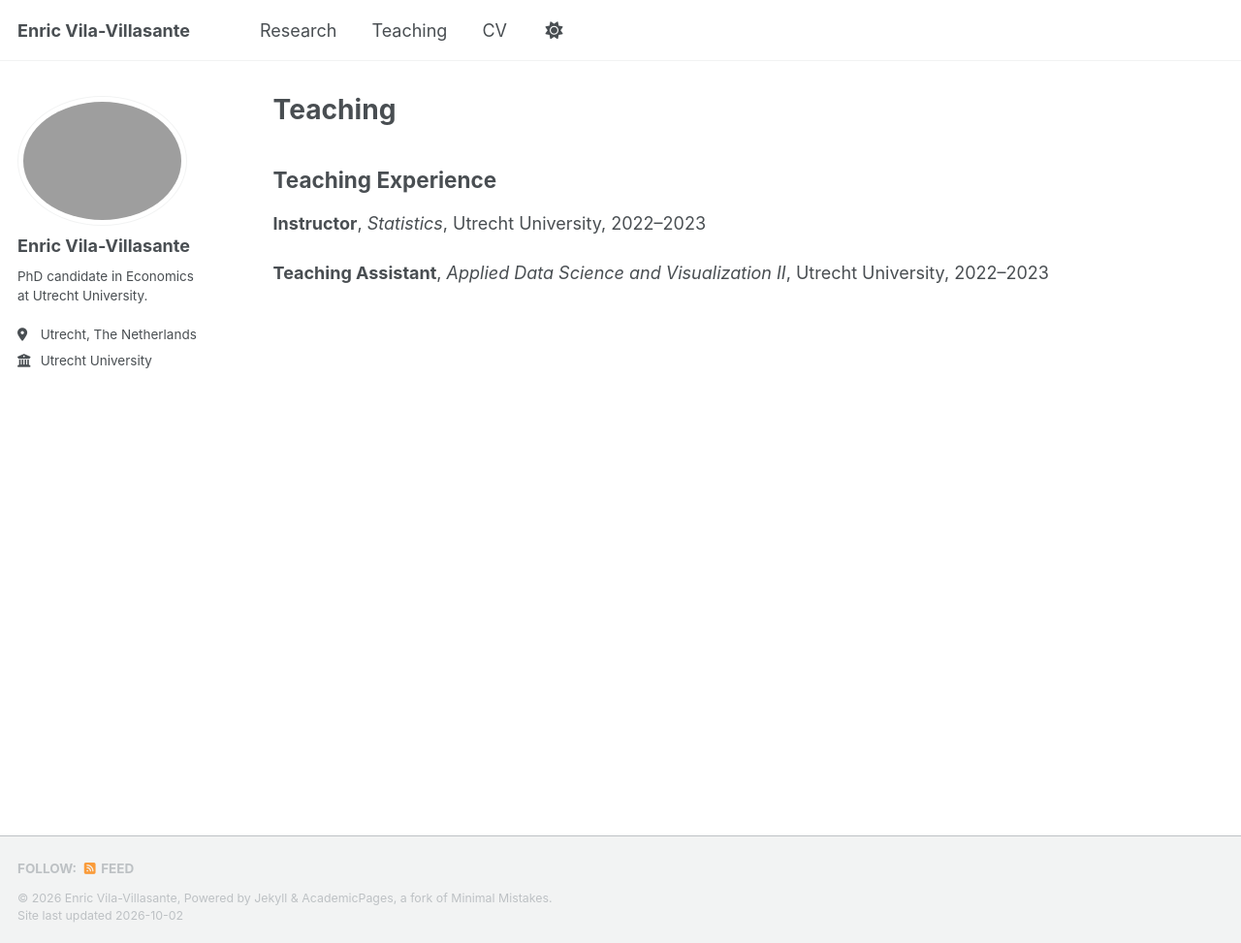
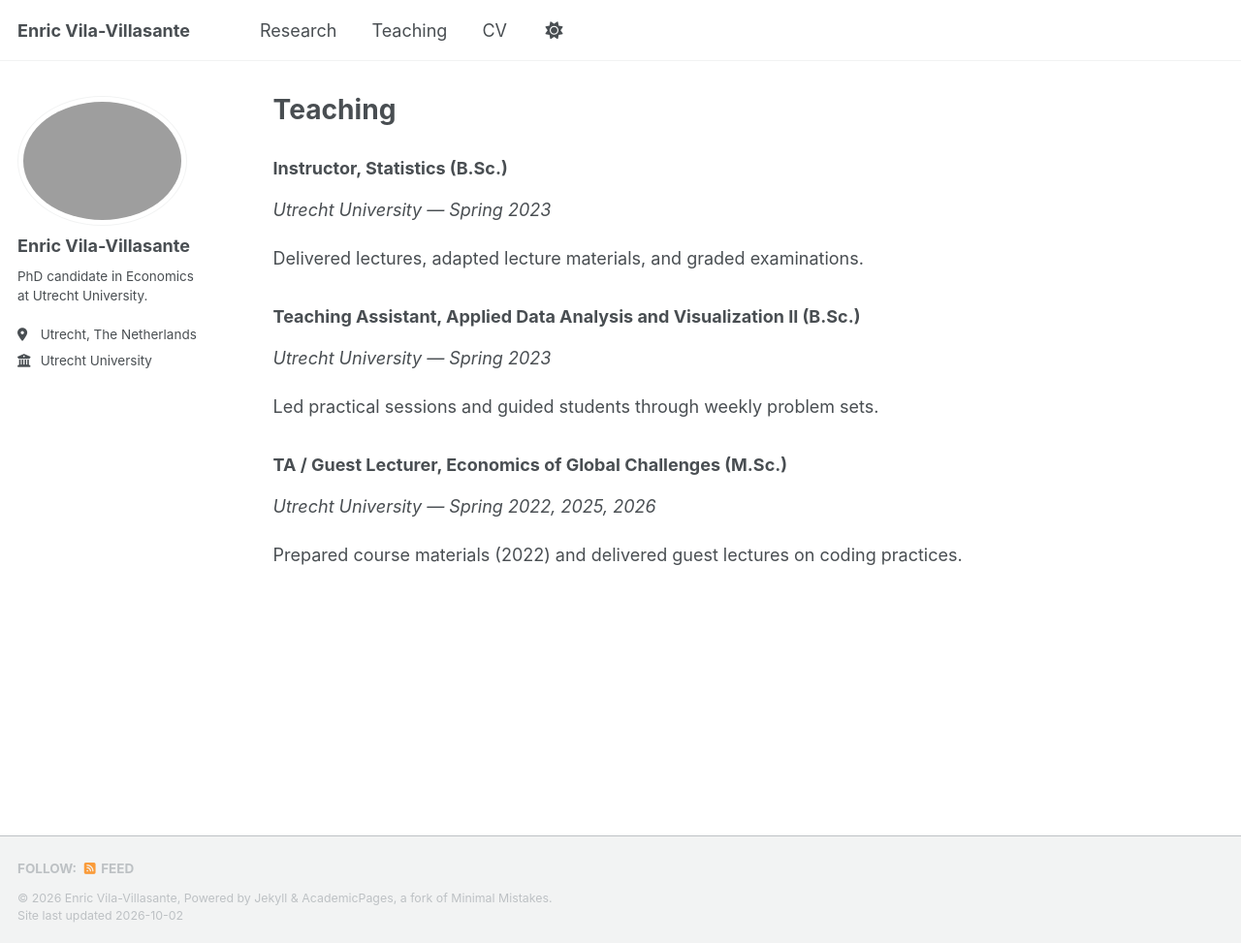
Before and after one commit to enricviladv/enricviladv.github.io, a Jekyll site: the page built from _pages/teaching.md, in a window 1280 px wide and 973 px high. Shown: the whole window at 97% size. Built offline with Jekyll 4.4.1, drawn with Linux system fonts in a browser that asks for light colours; a script that is not in the unit is left out.

Commit message:
Update teaching.md

```diff
--- a/_pages/teaching.md
+++ b/_pages/teaching.md
@@ -5,8 +5,19 @@ permalink: /teaching/
 author_profile: true
 ---
 
-## Teaching Experience
 
-**Instructor**, *Statistics*, Utrecht University, 2022–2023
 
-**Teaching Assistant**, *Applied Data Science and Visualization II*, Utrecht University, 2022–2023
+### Instructor, Statistics (B.Sc.)
+*Utrecht University — Spring 2023*
+
+Delivered lectures, adapted lecture materials, and graded examinations.
+
+### Teaching Assistant, Applied Data Analysis and Visualization II (B.Sc.)
+*Utrecht University — Spring 2023*
+
+Led practical sessions and guided students through weekly problem sets.
+
+### TA / Guest Lecturer, Economics of Global Challenges (M.Sc.)
+*Utrecht University — Spring 2022, 2025, 2026*
+
+Prepared course materials (2022) and delivered guest lectures on coding practices.
```
